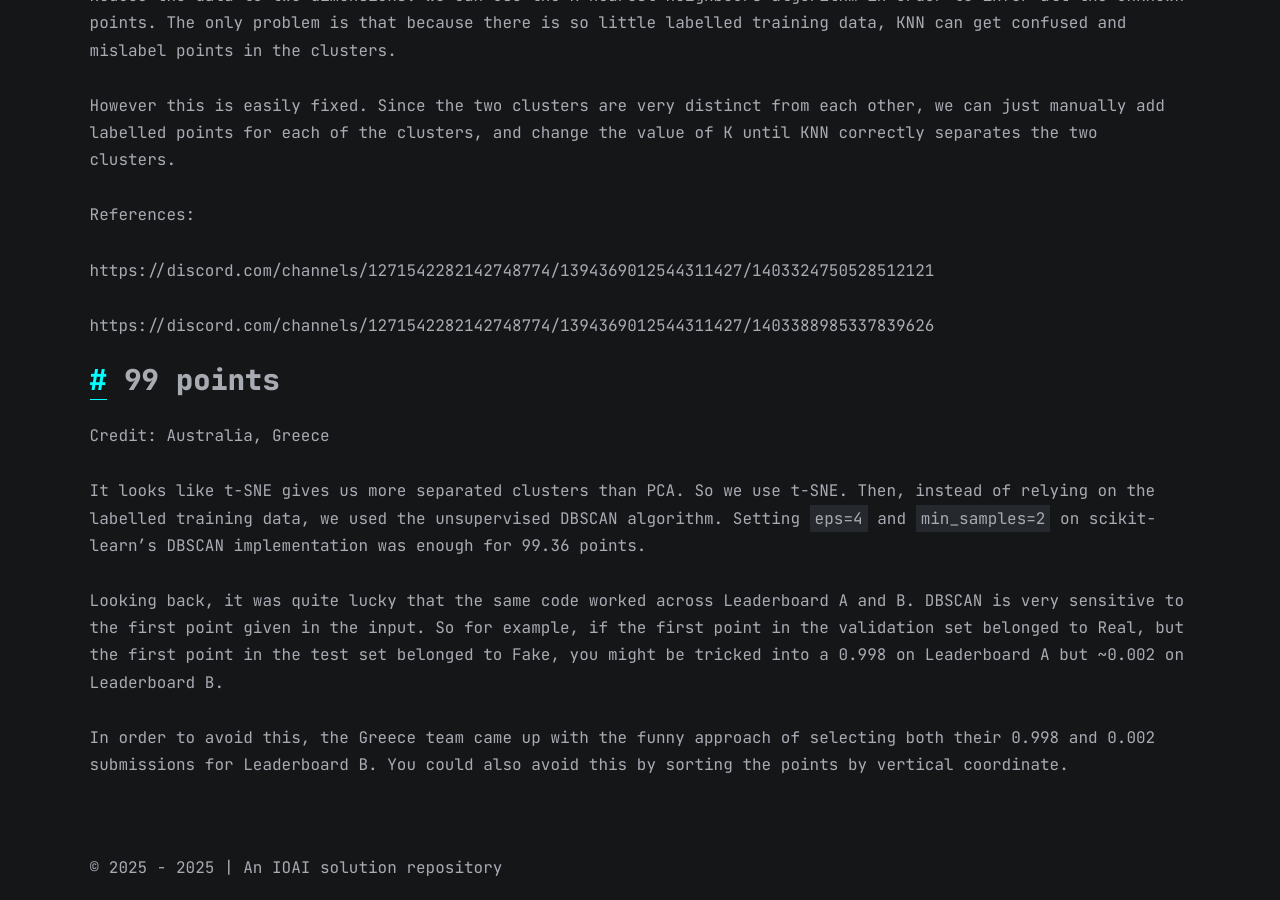
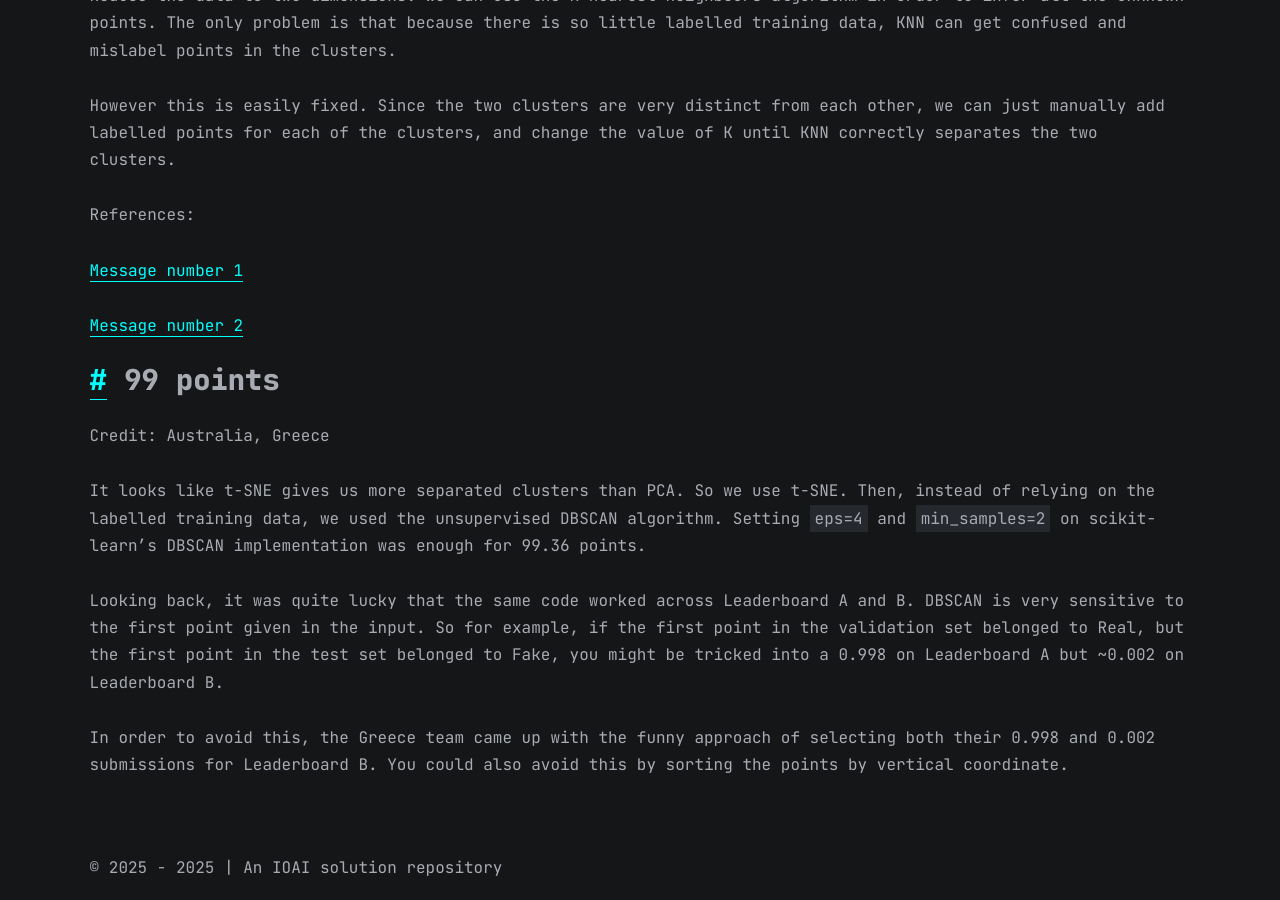
Before and after one commit to ioai-writeup/ioai-writeup.github.io, a Jekyll site: the page built from all_collections/_posts/2025-08-09-d2p2-antique.md, in a window 1280 px wide and 900 px high, scrolled down 1340 px. Built offline with Jekyll 4.4.1, drawn with Linux system fonts in a browser that asks for light colours.

Commit message:
Update 2025-08-09-d2p2-antique.md

```diff
--- a/all_collections/_posts/2025-08-09-d2p2-antique.md
+++ b/all_collections/_posts/2025-08-09-d2p2-antique.md
@@ -31,9 +31,9 @@ However this is easily fixed. Since the two clusters are very distinct from each
 
 References:
 
-https://discord.com/channels/1271542282142748774/1394369012544311427/1403324750528512121
+[Message number 1](https://discord.com/channels/1271542282142748774/1394369012544311427/1403324750528512121)
 
-https://discord.com/channels/1271542282142748774/1394369012544311427/1403388985337839626
+[Message number 2](https://discord.com/channels/1271542282142748774/1394369012544311427/1403388985337839626)
 
 
 ## 99 points
```
